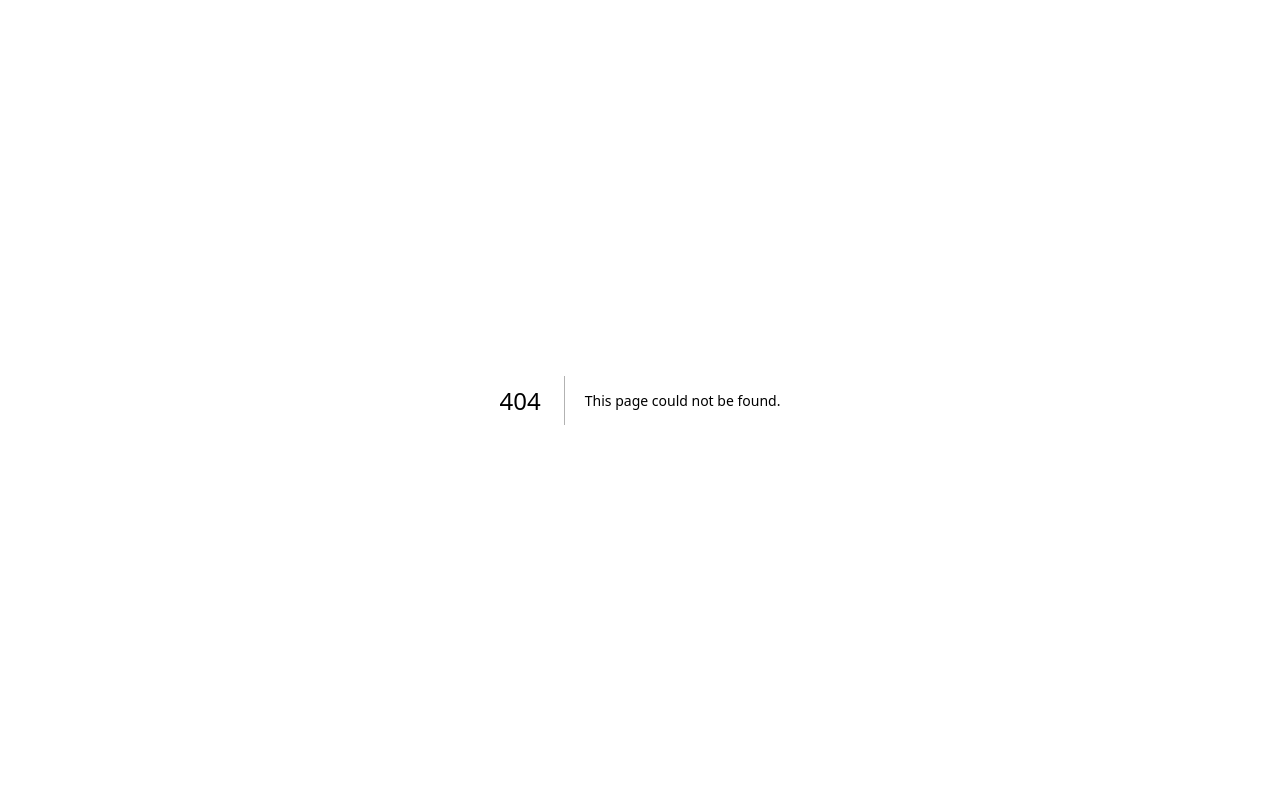
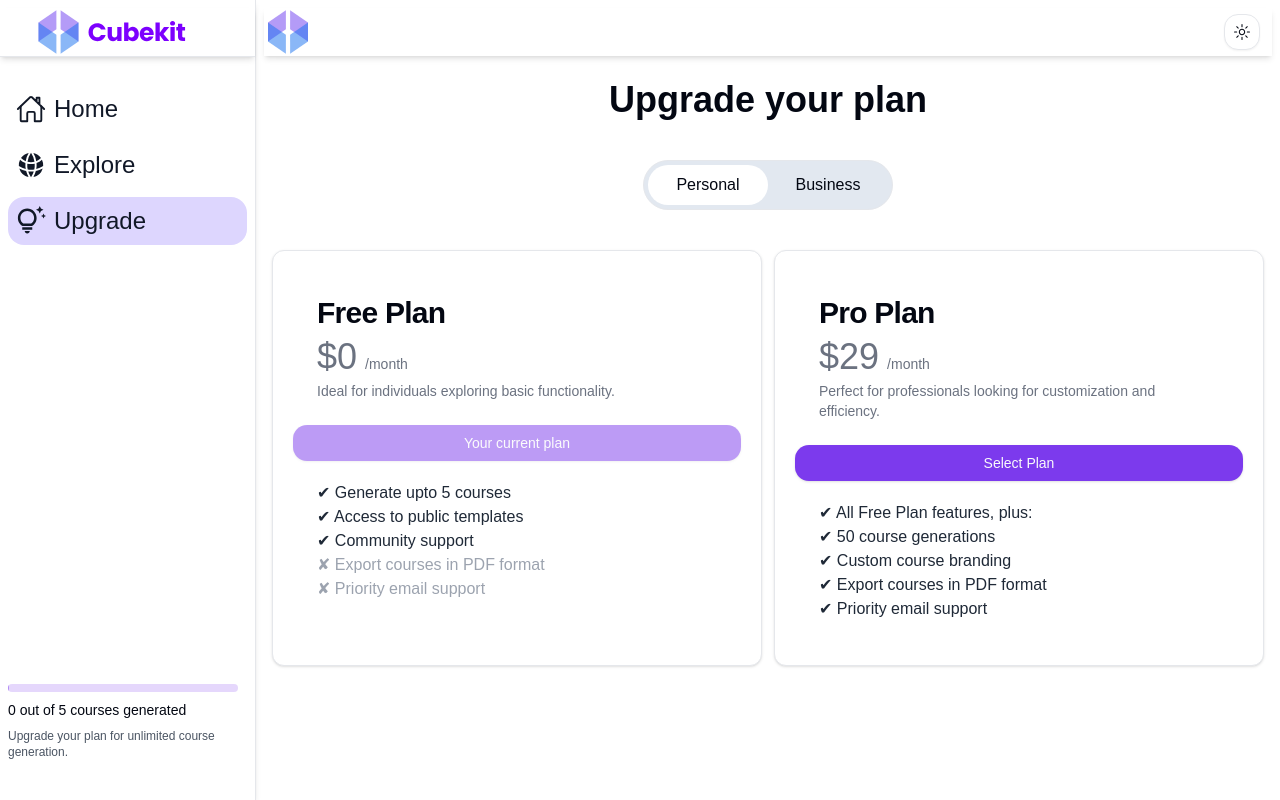
Before and after one commit to shxran11/CubeKit, a Next.js app: page /dashboard/upgrade in a window 1280 px wide. Before the commit this address had no page. Built offline with nearby package versions, Linux system fonts and the light colour scheme.

Commit message:
Designed the upgrade page

```diff
--- /dev/null
+++ b/app/dashboard/upgrade/page.tsx
@@ -0,0 +1,138 @@
+"use client";
+
+import { Button } from "@/components/ui/button";
+import {
+  Card,
+  CardHeader,
+  CardTitle,
+  CardDescription,
+  CardContent,
+} from "@/components/ui/card";
+import { Tabs, TabsList, TabsTrigger, TabsContent } from "@radix-ui/react-tabs";
+import { useState } from "react";
+
+const UpgradePage = () => {
+  const [selectedCategory, setSelectedCategory] = useState<string>("personal");
+  return (
+    <div>
+      <h2 className="w-full flex justify-center text-4xl font-bold">
+        Upgrade your plan
+      </h2>
+
+      <Tabs defaultValue="personal">
+        <div className="w-full flex justify-center mt-10">
+          <TabsList className="grid w-[250px] grid-cols-2 p-1 border bg-slate-200 dark:bg-slate-800 rounded-full">
+            <TabsTrigger
+              value="personal"
+              className={`p-2 ${
+                selectedCategory === "personal" &&
+                "bg-white dark:bg-slate-950 rounded-full"
+              }`}
+              onClick={() => setSelectedCategory("personal")}
+            >
+              Personal
+            </TabsTrigger>
+            <TabsTrigger
+              value="business"
+              className={`p-2 ${
+                selectedCategory === "business" &&
+                "bg-white dark:bg-slate-950 rounded-full"
+              }`}
+              onClick={() => setSelectedCategory("business")}
+            >
+              Business
+            </TabsTrigger>
+          </TabsList>
+        </div>
+
+        <div className="w-full flex justify-center mt-10">
+          <TabsContent value="personal">
+            <div className="w-full grid grid-cols-1 md:grid-cols-2 gap-3">
+              <Card className="p-5">
+                <CardHeader>
+                  <CardTitle className="text-3xl font-bold">
+                    Free Plan
+                  </CardTitle>
+                  <CardDescription>
+                    <div className="flex items-baseline gap-2">
+                      <p className="text-4xl font-normal">$0 </p>
+                      <p>/month</p>
+                    </div>
+                    <p className="mt-1">
+                      Ideal for individuals exploring basic functionality.
+                    </p>
+                  </CardDescription>
+                </CardHeader>
+                <Button className="w-full py-1" disabled>
+                  Your current plan
+                </Button>
+                <CardContent className="mt-5 text-gray-800 dark:text-gray-400">
+                  <p>✔ Generate upto 5 courses</p>
+                  <p>✔ Access to public templates</p>
+                  <p>✔ Community support</p>
+                  <p className="text-gray-400 dark:text-gray-800">
+                    ✘ Export courses in PDF format
+                  </p>
+                  <p className="text-gray-400 dark:text-gray-800">
+                    ✘ Priority email support
+                  </p>
+                </CardContent>
+              </Card>
+              <Card className="p-5">
+                <CardHeader>
+                  <CardTitle className="text-3xl font-bold">Pro Plan</CardTitle>
+                  <CardDescription>
+                    <div className="flex items-baseline gap-2">
+                      <p className="text-4xl font-normal">$29 </p>
+                      <p>/month</p>
+                    </div>
+                    <p className="mt-1">
+                      Perfect for professionals looking for customization and
+                      efficiency.
+                    </p>
+                  </CardDescription>
+                </CardHeader>
+                <Button className="w-full py-1">Select Plan</Button>
+                <CardContent className="mt-5 text-gray-800 dark:text-gray-400">
+                  <p>✔ All Free Plan features, plus:</p>
+                  <p>✔ 50 course generations</p>
+                  <p>✔ Custom course branding</p>
+                  <p>✔ Export courses in PDF format</p>
+                  <p>✔ Priority email support</p>
+                </CardContent>
+              </Card>
+            </div>
+          </TabsContent>
+          <TabsContent value="business">
+            <Card className="p-5">
+              <CardHeader>
+                <CardTitle className="text-3xl font-bold">
+                  Enterprise Plan
+                </CardTitle>
+                <CardDescription>
+                  <div className="flex items-baseline gap-2">
+                    <p className="text-4xl font-normal">$49 </p>
+                    <p>/month</p>
+                  </div>
+                  <p className="mt-1">
+                    Designed for organizations with extensive needs.
+                  </p>
+                </CardDescription>
+              </CardHeader>
+              <Button className="w-full py-1">Select Plan</Button>
+              <CardContent className="mt-5 text-gray-800 dark:text-gray-400">
+                <p>✔ All Pro Plan features, plus:</p>
+                <p>✔ Unlimited course generations</p>
+                <p>✔ Access to exclusive AI-powered course suggestions</p>
+                <p>✔ Dedicated account manager</p>
+                <p>✔ SLA-backed priority support</p>
+              </CardContent>
+            </Card>
+          </TabsContent>
+        </div>
+      </Tabs>
+    </div>
+  );
+};
+
+export default UpgradePage;
--- /dev/null
+++ b/components/ui/tabs.tsx
@@ -0,0 +1,55 @@
+"use client"
+
+import * as React from "react"
+import * as TabsPrimitive from "@radix-ui/react-tabs"
+
+import { cn } from "@/lib/utils"
+
+const Tabs = TabsPrimitive.Root
+
+const TabsList = React.forwardRef<
+  React.ElementRef<typeof TabsPrimitive.List>,
+  React.ComponentPropsWithoutRef<typeof TabsPrimitive.List>
+>(({ className, ...props }, ref) => (
+  <TabsPrimitive.List
+    ref={ref}
+    className={cn(
+      "inline-flex h-9 items-center justify-center rounded-lg bg-muted p-1 text-muted-foreground",
+      className
+    )}
+    {...props}
+  />
+))
+TabsList.displayName = TabsPrimitive.List.displayName
+
+const TabsTrigger = React.forwardRef<
+  React.ElementRef<typeof TabsPrimitive.Trigger>,
+  React.ComponentPropsWithoutRef<typeof TabsPrimitive.Trigger>
+>(({ className, ...props }, ref) => (
+  <TabsPrimitive.Trigger
+    ref={ref}
+    className={cn(
+      "inline-flex items-center justify-center whitespace-nowrap rounded-md px-3 py-1 text-sm font-medium ring-offset-background transition-all focus-visible:outline-none focus-visible:ring-2 focus-visible:ring-ring focus-visible:ring-offset-2 disabled:pointer-events-none disabled:opacity-50 data-[state=active]:bg-background data-[state=active]:text-foreground data-[state=active]:shadow",
+      className
+    )}
+    {...props}
+  />
+))
+TabsTrigger.displayName = TabsPrimitive.Trigger.displayName
+
+const TabsContent = React.forwardRef<
+  React.ElementRef<typeof TabsPrimitive.Content>,
+  React.ComponentPropsWithoutRef<typeof TabsPrimitive.Content>
+>(({ className, ...props }, ref) => (
+  <TabsPrimitive.Content
+    ref={ref}
+    className={cn(
+      "mt-2 ring-offset-background focus-visible:outline-none focus-visible:ring-2 focus-visible:ring-ring focus-visible:ring-offset-2",
+      className
+    )}
+    {...props}
+  />
+))
+TabsContent.displayName = TabsPrimitive.Content.displayName
+
+export { Tabs, TabsList, TabsTrigger, TabsContent }
--- a/package.json
+++ b/package.json
@@ -21,6 +21,7 @@
     "@radix-ui/react-select": "^2.1.2",
     "@radix-ui/react-separator": "^1.1.0",
     "@radix-ui/react-slot": "^1.1.0",
+    "@radix-ui/react-tabs": "^1.1.1",
     "@radix-ui/react-tooltip": "^1.1.4",
     "axios": "^1.7.7",
     "class-variance-authority": "^0.7.1",
```
Also changed, not shown: 1 other file (tests, documents, lock files or other folders).
